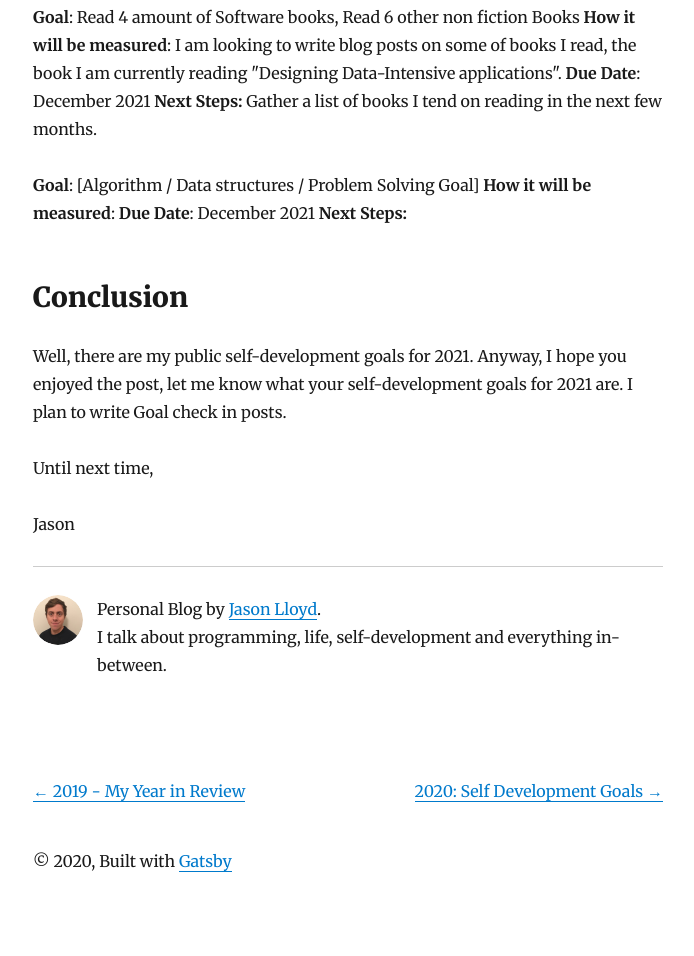
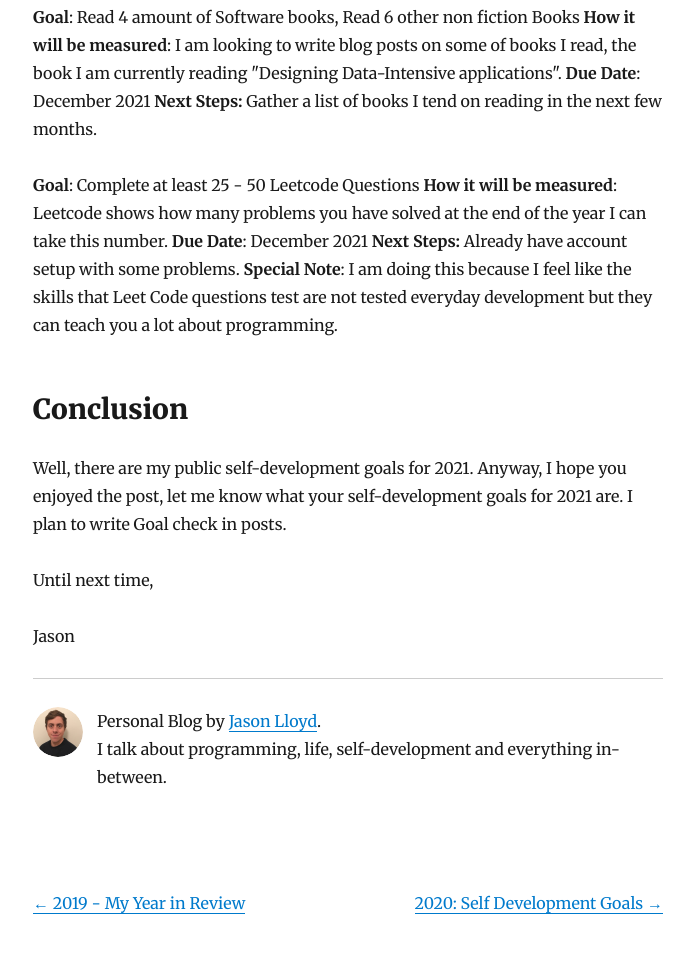
Before and after one commit to jaslloyd/my-blog, a Gatsby site: page /2021-01-05-2021-self-development-goals/ in a window 1280 px wide. Shown: the part 1240-2196 px from the top of the page, without its empty margins (292-986 px from the left). Before the commit the page ends 2157 px from the top, so only its background shows below. Built offline with nearby package versions, Linux system fonts and the light colour scheme; Gatsby itself is replaced by a stand-in of ours; some packages are replaced by stand-ins of ours.

Commit message:
adding leetcode goal

```diff
--- a/content/blog/2021-01-05-2021-self-development-goals/index.md
+++ b/content/blog/2021-01-05-2021-self-development-goals/index.md
@@ -26,10 +26,11 @@ Another year is here and it's time for me to write my goals for 2021. This is th
 **Due Date**: December 2021
 **Next Steps:** Gather a list of books I tend on reading in the next few months.
 
-**Goal**: [Algorithm / Data structures / Problem Solving Goal]
-**How it will be measured**:
+**Goal**: Complete at least 25 - 50 Leetcode Questions
+**How it will be measured**: Leetcode shows how many problems you have solved at the end of the year I can take this number.
 **Due Date**: December 2021
-**Next Steps:**
+**Next Steps:** Already have account setup with some problems.
+**Special Note**: I am doing this because I feel like the skills that Leet Code questions test are not tested everyday development but they can teach you a lot about programming.
 
 ## Conclusion
 
```
